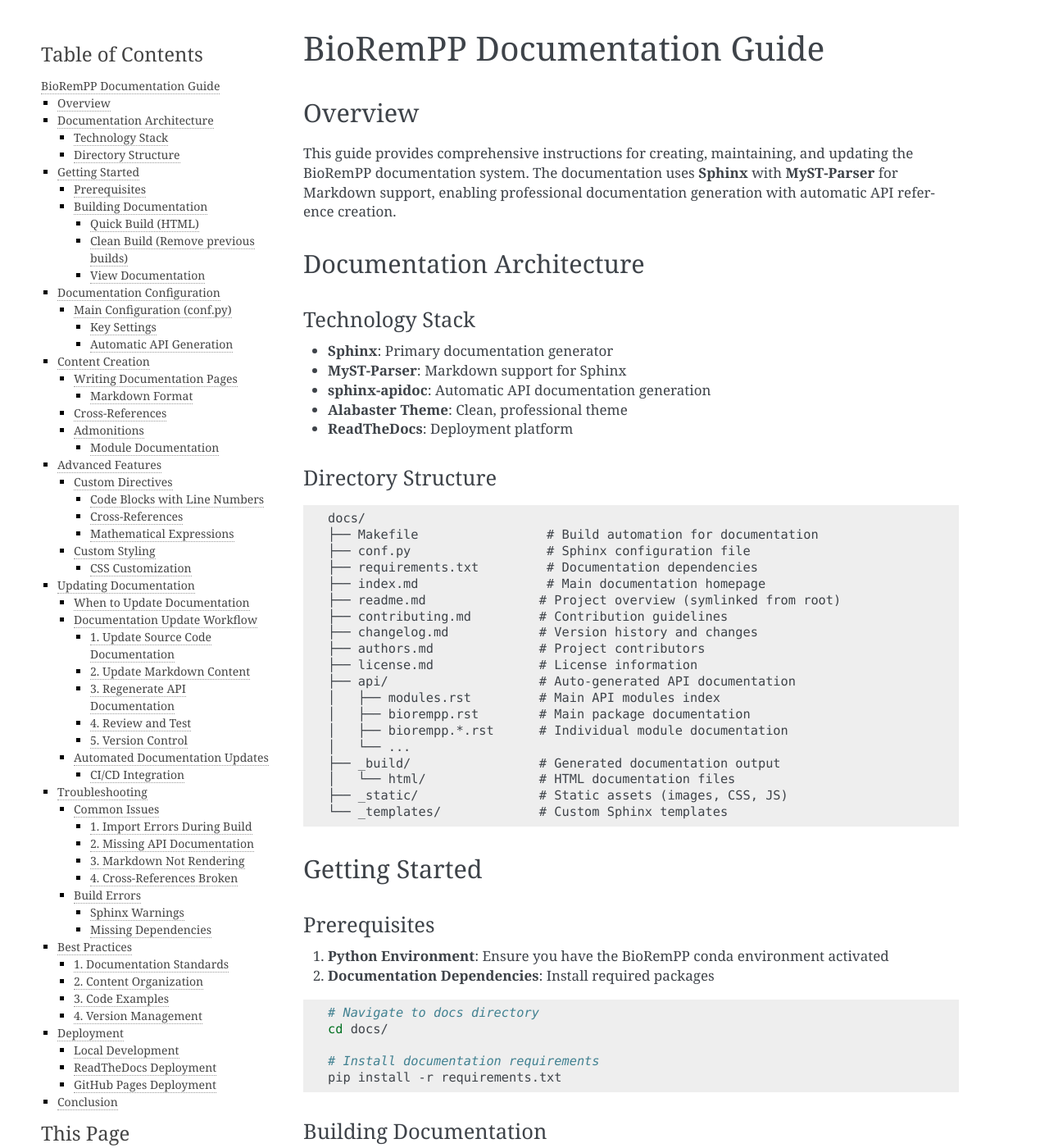
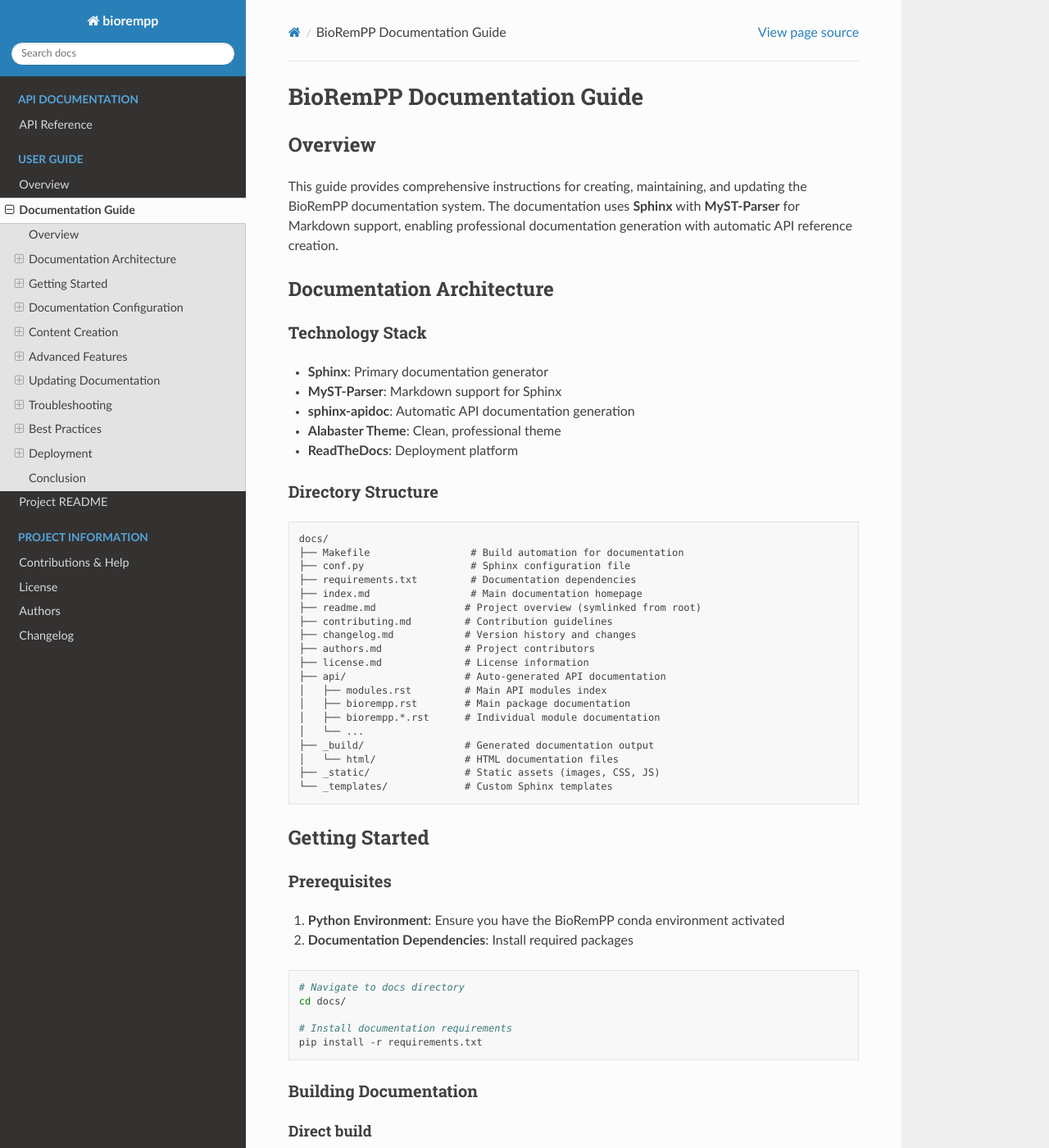
Before and after one commit to DougFelipe/biorempp, a Sphinx documentation site: the page built from docs/DOCUMENTATION_GUIDE.md, in a window 1280 px wide and 1400 px high. Shown: the whole window at 82% size. Built offline with Sphinx 7.4.7 and the Read the Docs theme 3.1.0, drawn with Linux system fonts in a browser that asks for light colours; some of the changed lines change nothing that is shown; some of the changed text lies outside the part shown.

Commit message:
chore: update GitHub Actions workflow and documentation configurations for improved clarity and stability

````diff
--- a/docs/DOCUMENTATION_GUIDE.md
+++ b/docs/DOCUMENTATION_GUIDE.md
@@ -54,6 +54,15 @@
 ```
 
 ### Building Documentation
+
+#### Direct build
+
+```bash
+# From docs/ directory
+python -m sphinx -M html . _build
+```
+
+python -m sphinx -M html . _build
 
 #### Quick Build (HTML)
 
--- a/docs/conf.py
+++ b/docs/conf.py
@@ -1,304 +1,135 @@
-# This file is execfile()d with the current directory set to its containing dir.
-#
-# This file only contains a selection of the most common options. For a full
-# list see the documentation:
-# https://www.sphinx-doc.org/en/master/usage/configuration.html
-#
-# All configuration values have a default; values that are commented out
-# serve to show the default.
+# -----------------------------------------------------------------------------
+# Sphinx configuration for BioRemPP
+# - Read the Docs theme
+# - Version derived from installed package (importlib.metadata)
+# - Mocks heavy runtime deps to keep builds fast/stable
+# - Compatible with src/ layout and MSYS2/Windows
+# -----------------------------------------------------------------------------
 
 import os
 import sys
-import shutil
+from importlib.metadata import version as pkg_version, PackageNotFoundError
 
-# -- Path setup --------------------------------------------------------------
-
+# --- Paths -------------------------------------------------------------------
+# Add ../src to sys.path for local builds (RTD typically installs the package)
 __location__ = os.path.dirname(__file__)
-
-# If extensions (or modules to document with autodoc) are in another directory,
-# add these directories to sys.path here. If the directory is relative to the
-# documentation root, use os.path.abspath to make it absolute, like shown here.
 sys.path.insert(0, os.path.join(__location__, "../src"))
 
-# -- Run sphinx-apidoc -------------------------------------------------------
-# This hack is necessary since RTD does not issue `sphinx-apidoc` before running
-# `sphinx-build -b html . _build/html`. See Issue:
-# https://github.com/readthedocs/readthedocs.org/issues/1139
-# DON'T FORGET: Check the box "Install your project inside a virtualenv using
-# setup.py install" in the RTD Advanced Settings.
-# Additionally it helps us to avoid running apidoc manually
+# --- Project info ------------------------------------------------------------
+project = "biorempp"
+author = "Douglas Felipe"
+language = "en"  # keep docs in English
 
-try:  # for Sphinx >= 1.7
-    from sphinx.ext import apidoc
-except ImportError:
-    from sphinx import apidoc
+# Derive release/version from the installed package; fall back if not installed
+try:
+    release = pkg_version("biorempp")
+except PackageNotFoundError:
+    release = "0+unknown"
+version = release  # If you want X.Y only, slice here.
 
-output_dir = os.path.join(__location__, "api")
-module_dir = os.path.join(__location__, "../src/biorempp")
-try:
-    shutil.rmtree(output_dir)
-except FileNotFoundError:
-    pass
+# --- General configuration ----------------------------------------------------
+extensions = [
+    # Content & authoring
+    "myst_parser",                # Markdown via MyST
 
-try:
-    import sphinx
+    # API & code docs
+    "sphinx.ext.autodoc",
+    "sphinx.ext.autosummary",
+    "sphinx.ext.napoleon",        # Google/NumPy docstring styles
+    "sphinx.ext.viewcode",
 
-    cmd_line = f"sphinx-apidoc --implicit-namespaces -f -o {output_dir} {module_dir}"
-
-    args = cmd_line.split(" ")
-    if tuple(sphinx.__version__.split(".")) >= ("1", "7"):
-        # This is a rudimentary parse_version to avoid external dependencies
-        args = args[1:]
-
-    apidoc.main(args)
-except Exception as e:
-    print("Running `sphinx-apidoc` failed!\n{}".format(e))
-
-# -- General configuration ---------------------------------------------------
-
-# If your documentation needs a minimal Sphinx version, state it here.
-# needs_sphinx = '1.0'
-
-# Add any Sphinx extension module names here, as strings. They can be extensions
-# coming with Sphinx (named 'sphinx.ext.*') or your custom ones.
-extensions = [
-    "sphinx.ext.autodoc",
+    # Utility & quality gates
     "sphinx.ext.intersphinx",
     "sphinx.ext.todo",
-    "sphinx.ext.autosummary",
-    "sphinx.ext.viewcode",
     "sphinx.ext.coverage",
     "sphinx.ext.doctest",
     "sphinx.ext.ifconfig",
     "sphinx.ext.mathjax",
-    "sphinx.ext.napoleon",
 ]
 
-# Add any paths that contain templates here, relative to this directory.
-templates_path = ["_templates"]
-
-
-# Enable markdown
-extensions.append("myst_parser")
-
-# Configure MyST-Parser
+# MyST: enable useful Markdown features
 myst_enable_extensions = [
-    "amsmath",
-    "colon_fence",
-    "deflist",
-    "dollarmath",
-    "html_image",
-    "linkify",
-    "replacements",
-    "smartquotes",
-    "substitution",
-    "tasklist",
+    "amsmath", "colon_fence", "deflist", "dollarmath",
+    "html_image", "linkify", "replacements", "smartquotes",
+    "substitution", "tasklist",
 ]
 
-# The suffix of source filenames.
+# Accepted source file types
 source_suffix = [".rst", ".md"]
 
-# The encoding of source files.
-# source_encoding = 'utf-8-sig'
+# Root document (replaces deprecated `master_doc`)
+root_doc = "index"
 
-# The master toctree document.
-master_doc = "index"
-
-# General information about the project.
-project = "biorempp"
-copyright = "2025, Douglas"
-
-# The version info for the project you're documenting, acts as replacement for
-# |version| and |release|, also used in various other places throughout the
-# built documents.
-#
-# version: The short X.Y version.
-# release: The full version, including alpha/beta/rc tags.
-# If you don’t need the separation provided between version and release,
-# just set them both to the same value.
-try:
-    from biorempp import __version__ as version
-except ImportError:
-    version = ""
-
-if not version or version.lower() == "unknown":
-    version = os.getenv("READTHEDOCS_VERSION", "unknown")  # automatically set by RTD
-
-release = version
-
-# The language for content autogenerated by Sphinx. Refer to documentation
-# for a list of supported languages.
-# language = None
-
-# There are two options for replacing |today|: either, you set today to some
-# non-false value, then it is used:
-# today = ''
-# Else, today_fmt is used as the format for a strftime call.
-# today_fmt = '%B %d, %Y'
-
-# List of patterns, relative to source directory, that match files and
-# directories to ignore when looking for source files.
+# Templates and excludes
+templates_path = ["_templates"]
 exclude_patterns = ["_build", "Thumbs.db", ".DS_Store", ".venv"]
 
-# The reST default role (used for this markup: `text`) to use for all documents.
-# default_role = None
-
-# If true, '()' will be appended to :func: etc. cross-reference text.
-# add_function_parentheses = True
-
-# If true, the current module name will be prepended to all description
-# unit titles (such as .. function::).
-# add_module_names = True
-
-# If true, sectionauthor and moduleauthor directives will be shown in the
-# output. They are ignored by default.
-# show_authors = False
-
-# The name of the Pygments (syntax highlighting) style to use.
-pygments_style = "sphinx"
-
-# A list of ignored prefixes for module index sorting.
-# modindex_common_prefix = []
-
-# If true, keep warnings as "system message" paragraphs in the built documents.
-# keep_warnings = False
-
-# If this is True, todo emits a warning for each TODO entries. The default is False.
+# Autodoc / Napoleon / Autosummary for cleaner API docs
+autodoc_typehints = "description"
+autoclass_content = "class"         # only class docstring (not __init__)
+autosummary_generate = True
+autosummary_imported_members = True
 todo_emit_warnings = True
 
+# --- Mock heavy dependencies --------------------------------------------------
+# Keep this aligned with your install_requires / optional extras.
+# This avoids importing heavy C extensions on RTD or local minimal envs.
+autodoc_mock_imports = [
+    "numpy", "pandas", "scipy", "matplotlib", "sklearn",
+    "tqdm", "click", "dash", "dash_bootstrap_components",
+]
 
-# -- Options for HTML output -------------------------------------------------
-
-# The theme to use for HTML and HTML Help pages.  See the documentation for
-# a list of builtin themes.
-html_theme = "alabaster"
-
-# Theme options are theme-specific and customize the look and feel of a theme
-# further.  For a list of options available for each theme, see the
-# documentation.
+# --- HTML output --------------------------------------------------------------
+html_theme = "sphinx_rtd_theme"   # make sure it's in requirements.txt
+html_static_path = ["_static"]
 html_theme_options = {
-    "sidebar_width": "300px",
-    "page_width": "1200px"
+    # Example options (uncomment/tune as needed):
+    # "collapse_navigation": False,
+    # "navigation_depth": 3,
 }
-
-# Add any paths that contain custom themes here, relative to this directory.
-# html_theme_path = []
-
-# The name for this set of Sphinx documents.  If None, it defaults to
-# "<project> v<release> documentation".
-# html_title = None
-
-# A shorter title for the navigation bar.  Default is the same as html_title.
-# html_short_title = None
-
-# The name of an image file (relative to this directory) to place at the top
-# of the sidebar.
-# html_logo = ""
-
-# The name of an image file (within the static path) to use as favicon of the
-# docs.  This file should be a Windows icon file (.ico) being 16x16 or 32x32
-# pixels large.
-# html_favicon = None
-
-# Add any paths that contain custom static files (such as style sheets) here,
-# relative to this directory. They are copied after the builtin static files,
-# so a file named "default.css" will overwrite the builtin "default.css".
-html_static_path = ["_static"]
-
-# If not '', a 'Last updated on:' timestamp is inserted at every page bottom,
-# using the given strftime format.
-# html_last_updated_fmt = '%b %d, %Y'
-
-# If true, SmartyPants will be used to convert quotes and dashes to
-# typographically correct entities.
-# html_use_smartypants = True
-
-# Custom sidebar templates, maps document names to template names.
-# html_sidebars = {}
-
-# Additional templates that should be rendered to pages, maps page names to
-# template names.
-# html_additional_pages = {}
-
-# If false, no module index is generated.
-# html_domain_indices = True
-
-# If false, no index is generated.
-# html_use_index = True
-
-# If true, the index is split into individual pages for each letter.
-# html_split_index = False
-
-# If true, links to the reST sources are added to the pages.
-# html_show_sourcelink = True
-
-# If true, "Created using Sphinx" is shown in the HTML footer. Default is True.
-# html_show_sphinx = True
-
-# If true, "(C) Copyright ..." is shown in the HTML footer. Default is True.
-# html_show_copyright = True
-
-# If true, an OpenSearch description file will be output, and all pages will
-# contain a <link> tag referring to it.  The value of this option must be the
-# base URL from which the finished HTML is served.
-# html_use_opensearch = ''
-
-# This is the file name suffix for HTML files (e.g. ".xhtml").
-# html_file_suffix = None
-
-# Output file base name for HTML help builder.
 htmlhelp_basename = "biorempp-doc"
 
-
-# -- Options for LaTeX output ------------------------------------------------
-
-latex_elements = {
-    # The paper size ("letterpaper" or "a4paper").
-    # "papersize": "letterpaper",
-    # The font size ("10pt", "11pt" or "12pt").
-    # "pointsize": "10pt",
-    # Additional stuff for the LaTeX preamble.
-    # "preamble": "",
-}
-
-# Grouping the document tree into LaTeX files. List of tuples
-# (source start file, target name, title, author, documentclass [howto/manual]).
+# --- LaTeX (PDF) output -------------------------------------------------------
+latex_elements = {}
 latex_documents = [
-    ("index", "user_guide.tex", "biorempp Documentation", "Douglas", "manual")
+    ("index", "user_guide.tex", "biorempp Documentation", author, "manual")
 ]
 
-# The name of an image file (relative to this directory) to place at the top of
-# the title page.
-# latex_logo = ""
-
-# For "manual" documents, if this is true, then toplevel headings are parts,
-# not chapters.
-# latex_use_parts = False
-
-# If true, show page references after internal links.
-# latex_show_pagerefs = False
-
-# If true, show URL addresses after external links.
-# latex_show_urls = False
-
-# Documents to append as an appendix to all manuals.
-# latex_appendices = []
-
-# If false, no module index is generated.
-# latex_domain_indices = True
-
-# -- External mapping --------------------------------------------------------
+# --- Intersphinx mappings -----------------------------------------------------
 python_version = ".".join(map(str, sys.version_info[0:2]))
 intersphinx_mapping = {
     "sphinx": ("https://www.sphinx-doc.org/en/master", None),
-    "python": ("https://docs.python.org/" + python_version, None),
-    "matplotlib": ("https://matplotlib.org", None),
+    "python": (f"https://docs.python.org/{python_version}", None),
+    "matplotlib": ("https://matplotlib.org/stable", None),
     "numpy": ("https://numpy.org/doc/stable", None),
     "sklearn": ("https://scikit-learn.org/stable", None),
     "pandas": ("https://pandas.pydata.org/pandas-docs/stable", None),
     "scipy": ("https://docs.scipy.org/doc/scipy/reference", None),
     "setuptools": ("https://setuptools.pypa.io/en/stable/", None),
-    "pyscaffold": ("https://pyscaffold.org/en/stable", None),
 }
 
+# --- Optional: auto-generate API stubs on config load -------------------------
+# Prefer Makefile target `api`, but this is handy on RTD/CI if you set env var.
+# Set RUN_SPHINX_APIDOC=1 to enable (default on).
+if os.environ.get("RUN_SPHINX_APIDOC", "1") == "1":
+    try:
+        from sphinx.ext.apidoc import main as apidoc_main
+    except Exception:
+        try:
+            from sphinx.apidoc import main as apidoc_main  # type: ignore[assignment]
+        except Exception:
+            apidoc_main = None
+
+    if apidoc_main:
+        import shutil
+        out = os.path.join(__location__, "api")
+        # Source path for src layout:
+        src = os.path.join(__location__, "../src/biorempp")
+        try:
+            shutil.rmtree(out)
+        except FileNotFoundError:
+            pass
+        apidoc_main(["-f", "-o", out, src, "--implicit-namespaces"])
+
+# Log to stderr to confirm config loaded (useful to debug RTD/CI)
 print(f"loading configurations for {project} {version} ...", file=sys.stderr)
````
Also changed, not shown: docs/requirements.txt (+3 -6 lines), .readthedocs.yml, 2 other files.
